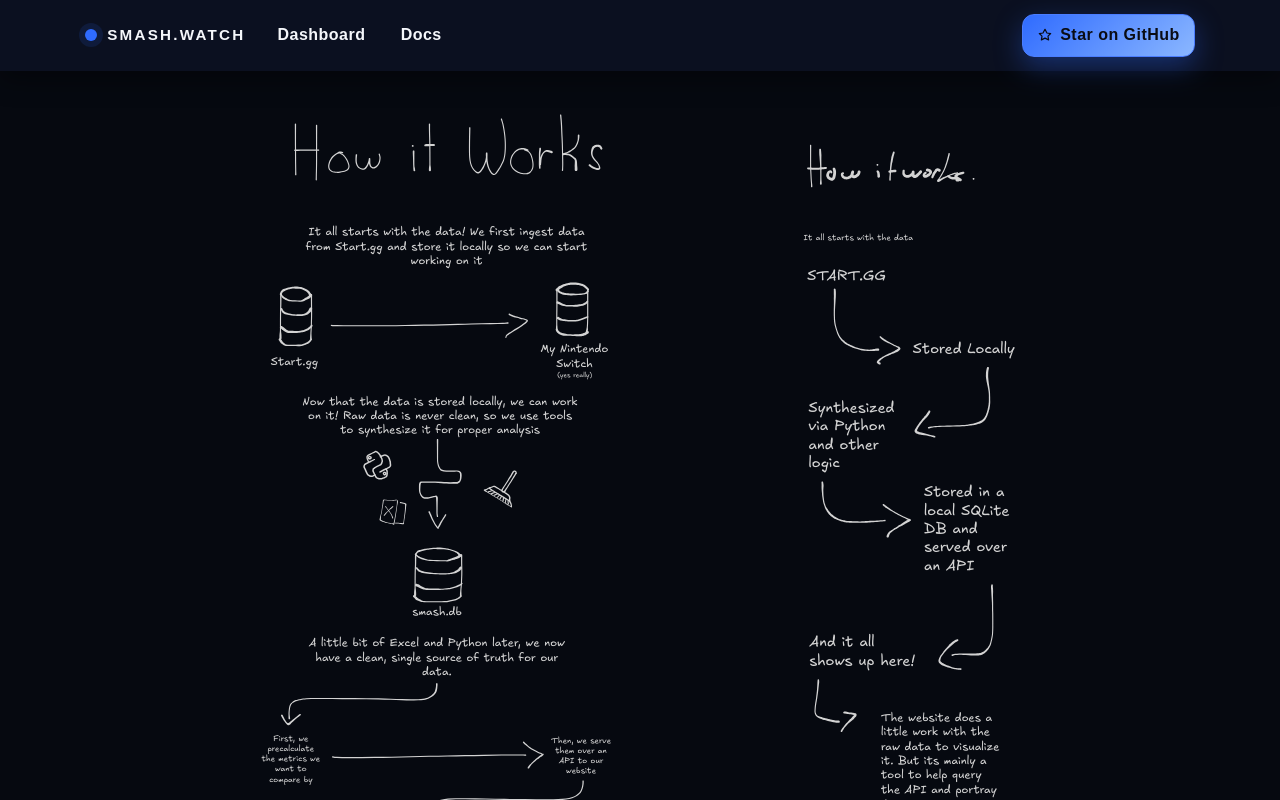
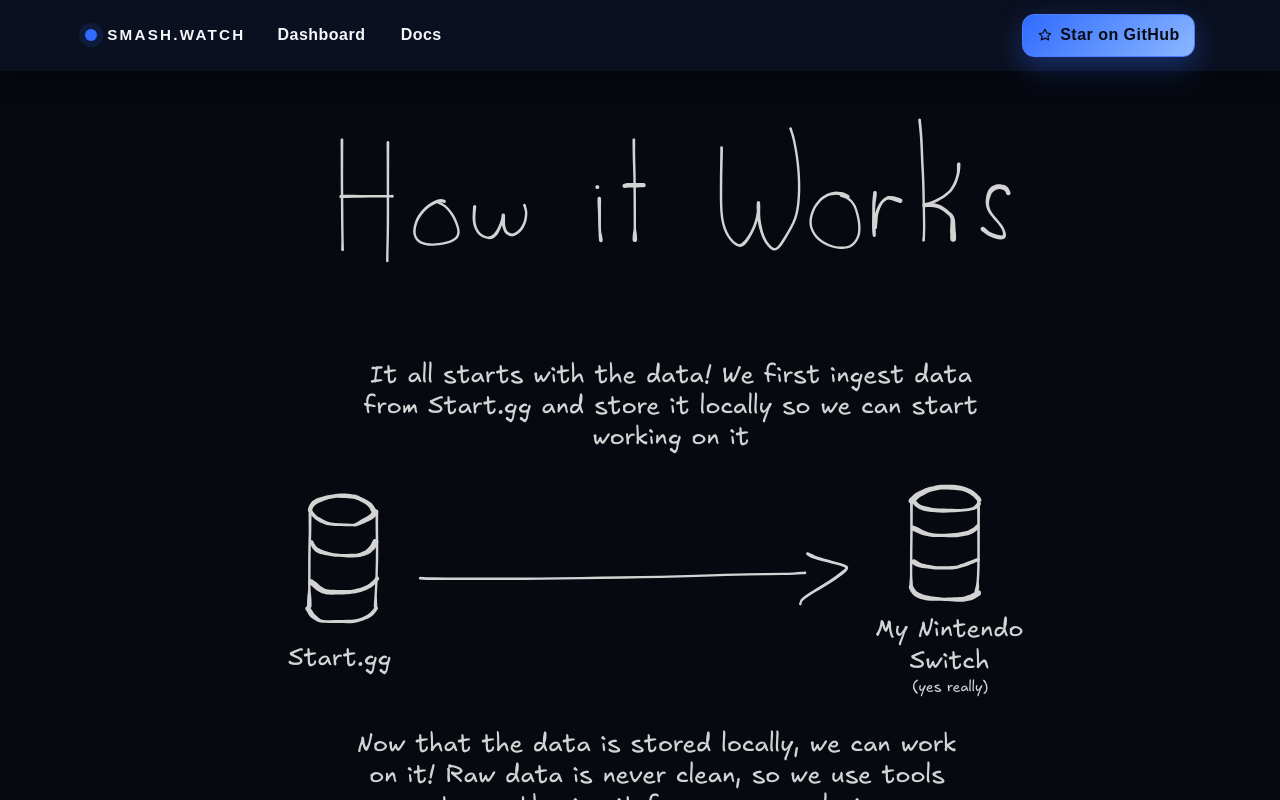
Before and after one commit to Ozdotdotdot/smash-frontend, a Next.js app: page /howitworks in a window 1280 px wide. Shown: the top 800 px of the page. Built offline with nearby package versions, Linux system fonts and the light colour scheme.

Commit message:
Deleted How it works simple and rerendered the page to only show the new design

```diff
--- a/app/howitworks/page.tsx
+++ b/app/howitworks/page.tsx
@@ -10,22 +10,129 @@
     "An end-to-end overview of Smash Watch: data sources, pipeline stages, metrics, and filtering logic.",
 };
 
+const RIGHT_PANEL_CUTOFF_X = 860;
+
+function shouldStripTag(tagContent: string, cutoffX: number) {
+  const transformMatch = tagContent.match(/\stransform="([^"]*)"/);
+  if (transformMatch) {
+    const translateMatch = transformMatch[1].match(/translate\(\s*([-0-9.]+)/);
+    if (translateMatch && Number(translateMatch[1]) > cutoffX) return true;
+  }
+
+  for (const attr of ["x", "x1", "x2", "cx"] as const) {
+    const match = tagContent.match(new RegExp(`\\s${attr}="([-0-9.]+)"`));
+    if (match && Number(match[1]) > cutoffX) return true;
+  }
+
+  return false;
+}
+
+function stripRightPanel(svg: string, cutoffX: number) {
+  let out = "";
+  let i = 0;
+  let skipDepth = 0;
+
+  while (i < svg.length) {
+    const lt = svg.indexOf("<", i);
+    if (lt === -1) {
+      if (skipDepth === 0) out += svg.slice(i);
+      break;
+    }
+
+    if (skipDepth === 0) out += svg.slice(i, lt);
+
+    if (svg.startsWith("<!--", lt)) {
+      const end = svg.indexOf("-->", lt + 4);
+      if (end === -1) break;
+      if (skipDepth === 0) out += svg.slice(lt, end + 3);
+      i = end + 3;
+      continue;
+    }
+
+    const gt = svg.indexOf(">", lt + 1);
+    if (gt === -1) break;
+
+    const tagContent = svg.slice(lt + 1, gt);
+    const isClosing = tagContent.trimStart().startsWith("/");
+    const isSelfClosing = /\/\s*$/.test(tagContent);
+
+    if (skipDepth > 0) {
+      if (!isClosing && !isSelfClosing) skipDepth++;
+      if (isClosing) skipDepth--;
+      i = gt + 1;
+      continue;
+    }
+
+    if (!isClosing && shouldStripTag(tagContent, cutoffX)) {
+      if (!isSelfClosing) skipDepth = 1;
+      i = gt + 1;
+      continue;
+    }
+
+    out += svg.slice(lt, gt + 1);
+    i = gt + 1;
+  }
+
+  return out;
+}
+
 function normalizeInlineSvg(svgSource: string) {
   const start = svgSource.indexOf("<svg");
   if (start === -1) return "";
 
-  let svg = svgSource.slice(start).trim();
+  let svg = stripRightPanel(svgSource.slice(start).trim(), RIGHT_PANEL_CUTOFF_X);
 
-  svg = svg.replace(/^<svg\b/, `<svg`);
+  const openTagMatch = svg.match(/^<svg\b([^>]*)>/);
+  if (!openTagMatch) return "";
+
+  let attrs = openTagMatch[1] ?? "";
+
+  // Crop the diagram so only the "main" panel renders.
+  const targetViewBoxWidth = RIGHT_PANEL_CUTOFF_X;
+  const viewBoxMatch = attrs.match(/\sviewBox="([^"]*)"/);
+  if (viewBoxMatch) {
+    const parts = viewBoxMatch[1].trim().split(/\s+/);
+    if (parts.length === 4) {
+      const [x, y, w, h] = parts;
+      const wNum = Number(w);
+      if (Number.isFinite(wNum) && wNum > targetViewBoxWidth) {
+        attrs = attrs.replace(
+          /\sviewBox="[^"]*"/,
+          ` viewBox="${x} ${y} ${targetViewBoxWidth} ${h}"`,
+        );
+      }
+    }
+  }
 
   // Drop fixed sizing so CSS can make it responsive.
-  svg = svg.replace(/\swidth="[^"]*"/, "").replace(/\sheight="[^"]*"/, "");
+  attrs = attrs.replace(/\s(width|height)="[^"]*"/g, "");
 
-  // Add styling + accessibility to the root element.
-  svg = svg.replace(
-    /^<svg\b/,
-    `<svg class="howitworks-svg" style="width:100%;height:auto;display:block;" role="img" aria-label="How smash.watch works"`,
-  );
+  // Ensure styling + accessibility on the root element (without duplicating attrs).
+  if (/\sclass="[^"]*"/.test(attrs)) {
+    attrs = attrs.replace(/\sclass="([^"]*)"/, (_, classValue: string) => {
+      const merged = `${classValue} howitworks-svg`.trim().replace(/\s+/g, " ");
+      return ` class="${merged}"`;
+    });
+  } else {
+    attrs += ` class="howitworks-svg"`;
+  }
+
+  if (/\sstyle="[^"]*"/.test(attrs)) {
+    attrs = attrs.replace(/\sstyle="([^"]*)"/, (_, styleValue: string) => {
+      const merged = `${styleValue};width:100%;height:auto;display:block;`
+        .trim()
+        .replace(/;+/, ";");
+      return ` style="${merged}"`;
+    });
+  } else {
+    attrs += ` style="width:100%;height:auto;display:block;"`;
+  }
+
+  if (!/\srole=/.test(attrs)) attrs += ` role="img"`;
+  if (!/\saria-label=/.test(attrs)) attrs += ` aria-label="How smash.watch works"`;
+  if (!/\spreserveAspectRatio=/.test(attrs)) attrs += ` preserveAspectRatio="xMidYMin meet"`;
+
+  svg = svg.replace(/^<svg\b[^>]*>/, `<svg${attrs}>`);
 
   return svg;
 }
```
Also changed, not shown: app/howitworks/how-it-works-simple.svg (deleted).
